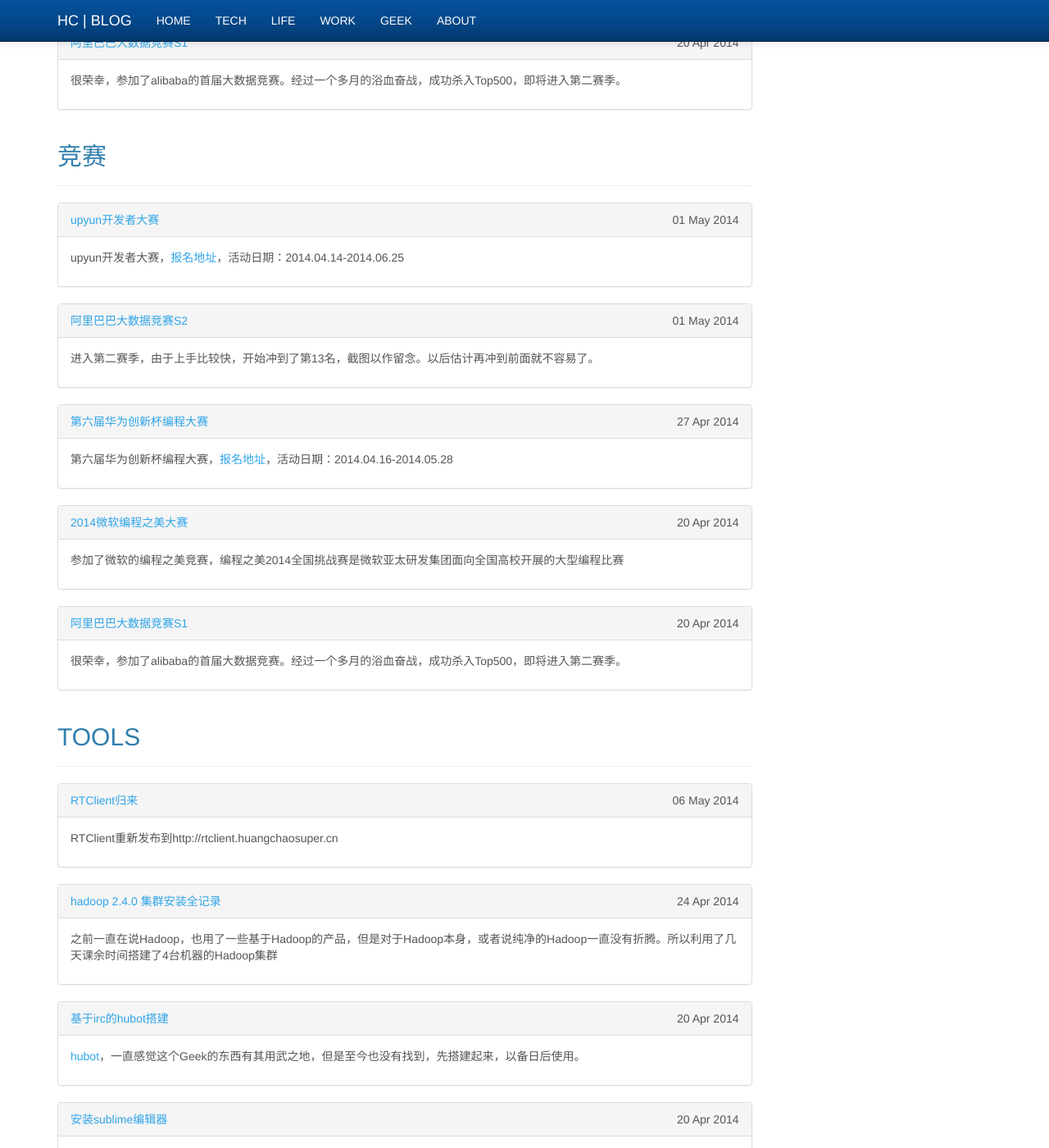
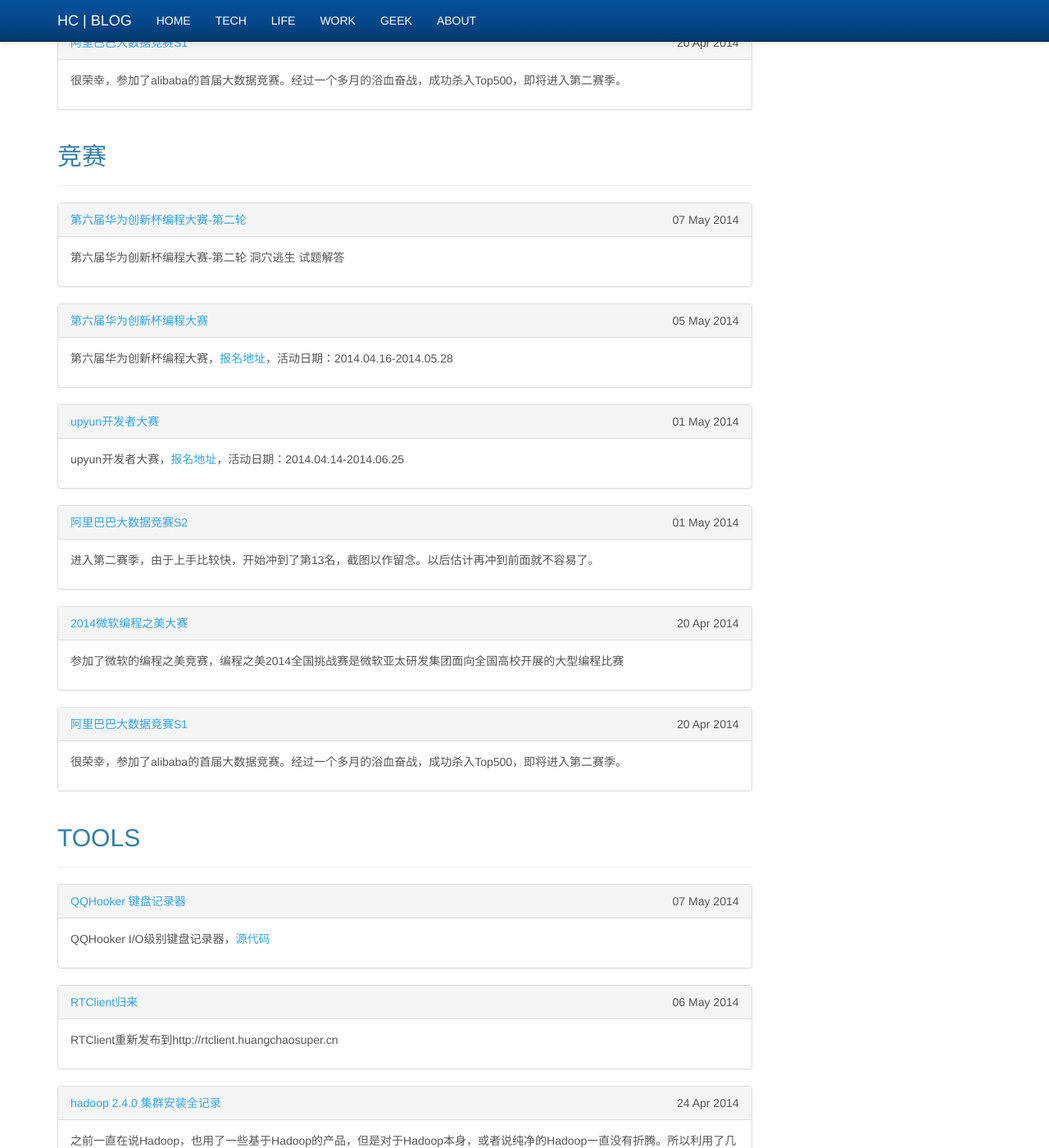
Before and after one commit to huangchaosuper/blog, a Jekyll site: the page built from tags.html, in a window 1280 px wide and 1400 px high, scrolled down 1445 px. Shown: the whole window at 82% size. Built offline with Jekyll 4.4.1, drawn with Linux system fonts in a browser that asks for light colours; Markdown is read by kramdown in place of the engine named in the settings; some of the changed lines change nothing that is shown.

Commit message:
change blog

```diff
--- a/_posts/2014-04-27-huawei-competition.markdown
+++ b/_posts/2014-04-27-huawei-competition.markdown
@@ -1,8 +1,8 @@
 ---
 layout: post
 title: "第六届华为创新杯编程大赛"
-date: 2014-04-27 23:27:00
-categories: tech
+date: 2014-05-05 12:27:00
+categories: life
 tags: 竞赛
 ---
 
@@ -12,4 +12,13 @@ tags: 竞赛
 :)
 首次线上竞赛移至2014.05.05
 
+比赛如约而至，2014.05.05，在比赛前的半个小时我获得了登录地址，用户名以及密码。但是当我登录的时候发现chrome不被支持，切换到firefox发现仍然存在问题，最终切换到了IE10，绝望的全军覆没。
+
+笔者仔细的看了一下网站的介绍，only support IE8，正在笔者准备用20分钟强行搭建IE8环境的时候，发现firefox有了一线希望，有个form多点击几次就过去，开开心心登录后，页面卡住了，是的，卡住了。笔者马上去微博@华为吐槽，最终，1小时的比赛，笔者在第40分钟时成功登入。从这个角度讲，笔者终究是幸运的，因为有个可爱的孩子，1个小时都没登录进去。
+
+第一个题目是“数动物”，有点像小学数学奥林匹克竞赛，毕竟是第一场，难度不能太大可以理解，多亏了难度不太大，否则之后20分钟答题的我怎能通过呢！
+
+笔者使用10+的时间答题完成并提交源代码，这次很幸运，没有卡机太久。但是已经没有时间做第二题了，最终笔者第二题获得0分，第一题获得43分，以43分的巨烂成绩成功普及第二轮。希望`2014.5.7`第二轮好好表现吧。
+
+
 [1]:http://www.huaweistar.com/
--- /dev/null
+++ b/_posts/2014-05-07-QQHooker.markdown
@@ -0,0 +1,27 @@
+---
+layout: post
+title: "QQHooker 键盘记录器"
+date: 2014-05-07 20:18:00
+categories: tech
+tags: tools
+---
+
+QQHooker I/O级别键盘记录器，[源代码][1]
+
+##QQHooker的故事
+
+话说一个朋友，怀疑自己的婚姻遭遇第三者，于是找到我，希望可以帮忙写个程序捕获QQ的密码。从朋友的角度出发，我答应了下来，克服了重重技术困难，最终实现了其功能。不料，这个善意的举动反而害了我的朋友。。。缅怀一下
+
+##QQHooker的技术
+
+很简单的一个功能，就是做键盘按键记录。如果您第一个想法和我一样，调用一下windows的消息，把键盘API给hook出来，那您就错了。
+
+QQ自2008版本之后，就加入了混淆机制，通过windows的消息API获取出来的键盘消息带有混淆数据，完全不能使用。因此笔者尝试采用I/O驱动级别的API获取键盘信息，最终成功实现了需求。
+
+RoseHA为windows service，大家都知道，windows service注册之后，开机马上执行，但是需要具有极其的管理员权限才可以安装此软件。
+
+##QQHooker重要声明
+
+笔者强烈反对，您将此软件用于非法目的，让我想起了我的那个朋友，反而害了他。
+
+[1]:https://github.com/huangchaosuper/QQhooker
--- /dev/null
+++ b/_posts/2014-05-07-huawei-competition.markdown
@@ -0,0 +1,128 @@
+---
+layout: post
+title: "第六届华为创新杯编程大赛-第二轮"
+date: 2014-05-07 21:00:00
+categories: life
+tags: 竞赛
+---
+
+第六届华为创新杯编程大赛-第二轮 洞穴逃生 试题解答
+
+##题目
+洞穴逃生
+描述: 精灵王子爱好冒险，在一次探险历程中，他进入了一个神秘的山洞。在洞穴深处，精灵王子不小心触动了洞穴内暗藏的机关，整个洞穴将很快塌陷，精灵王子必须尽快逃离洞穴。精灵王子的跑步速度为17m/s，以这样的速度可能是无法逃出洞穴的。庆幸的是精灵王子拥有闪烁法术，可在1s内移动60m，不过每次使用闪烁法术都会消耗魔法值10点。精灵王子的魔法值恢复的速度为4点/s，只有处在原地休息状态时才能恢复。
+
+现在已知精灵王子的魔法初值M，他所在洞穴中的位置与洞穴出口之间的距离S，距离洞穴塌陷的时间T。你的任务是写一个程序帮助精灵王子计算如何在最短的时间内逃离洞穴。若能逃出，输出"Yes"，并输出逃出所用的最短时间；若不能逃出，则输出"No"，同时输出精灵王子在剩下的时间内能走的最远距离。注意字母大小写。注意:精灵王子跑步、闪烁或休息活动均以秒(s)为单位。且每次活动的持续时间为整数秒。距离的单位为米(m)。
+
+注：M、S、T均是大于等于0的整数。由输入保证取值合法性，考生不用检查。
+
+提醒：
+
+如果输入的S为0，则说明本身已经在出口，输出应为：Yes 0
+
+如果输入的T为0（且S不为0），则说明已经没有时间了，输出应为：No 0
+
+运行时间限制: 无限制
+内存限制: 无限制
+
+输入:
+	输入格式:M S T
+
+输出:
+	输出格式：
+		Yes 逃出洞穴所用的最短时间
+		或
+		No 在洞穴塌陷前能逃跑的最远距离
+
+样例输入: 10 50 5
+
+样例输出: Yes 1
+
+##解题思路
+
+通过题目的分析，大家可以猜到此问题为最优化问题。
+
+关键在于精灵王子的魔法值，那么思路就比较清晰了。
+
+首先按照精灵王子的当前魔法值作为判断依据，在时间T为主要的干扰条件下，进行最优分析。当`T<=0`或`S<=0`作为分析终止条件。
+
+
+##源代码（78分/100分）
+
+{% highlight Java %}
+/**
+ * Created by huangchaosuper on 5/5/14.
+ */
+import com.sun.crypto.provider.TlsKeyMaterialGenerator;
+
+import java.util.*;
+public class Main {
+    public static void main( String[] args ) {
+        Scanner cin = new Scanner(System.in);
+        Integer M = 0;//精灵王子的魔法初值M
+        Integer S = 0;//所在洞穴中的位置与洞穴出口之间的距离S
+        Integer T = 0;//距离洞穴塌陷的时间T
+        String result = "Yes";//是否可以逃脱，True可以逃脱
+        Integer resultTime = 0;
+        Integer resultSpace = 0;
+        if (cin.hasNext()){
+            M = cin.nextInt();
+            S = cin.nextInt();
+            T = cin.nextInt();
+            Integer t = T;
+            Integer s = S;
+            Integer m = M;
+            if(S == 0 ){
+                System.out.printf("%s %d\n", result, resultTime);
+            }else if (T == 0){
+                result = "No";
+                System.out.printf("%s %d\n",result,resultSpace);
+            }else{
+                while(T>0&&S>0) {
+                    if(M>=10){
+                        S = S-60;
+                        M = M-10;
+                    }else if (M<10&&M>=6){
+                        if(S>17){
+                            M = M+4;
+                        }else{
+                            S = S - 17;
+                        }
+                    }else if (M<6&&M>=2){
+                        if(S>34&&T>=2){
+                            M = M+4;
+                        }else {
+                            S = S - 17;
+                        }
+                    }else if (M<2){
+                        if(S>51&&T>=3){
+                            M = M+4;
+                        }else {
+                            S = S - 17;
+                        }
+                    }
+                    T--;
+                }
+                if(T>0||(T==0&&S<=0)){
+                    result = "Yes";
+                    resultTime = t-T;
+                    System.out.printf("%s %d\n",result,resultTime);
+                }else{
+                    result = "No";
+                    resultSpace = s-S;
+                    System.out.printf("%s %d\n",result,resultSpace);
+                }
+            }
+        }
+    }
+}
+{% endhighlight %}
+
+
+##吐槽
+
+感觉华为的这次比赛完全变成吐槽比赛了。以上代码比赛结束后，笔者便没有做任何修改，大家就不要吐槽我的代码了。
+
+笔者的比赛时间是10：00开始，可悲的是当我睁开眼睛的时候已经10：15了，好吧，我承认一个半小时的比赛，我只用了70分钟，这也不能怪别人，谁让你起来晚了呢。还好不是11：15睁开的眼睛，说起来有点后怕。呵呵
+
+由于有了第一轮比赛卡网页的经验，这次笔者在提前7分钟的时候，果断选择提交代码。不料，点击提交按钮的时候竟然跳转到登陆页面了。顿时整个人都感觉不太好了。马上整理了一下心情，开始重新登录，不出所料，卡机ing。幸运的是，最终超时8分钟才提交成功，而且被判成绩有效。期间笔者是各种微博吐槽。不过@华为组织者，态度还是蛮好的。
```
